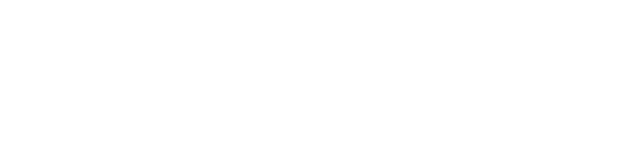
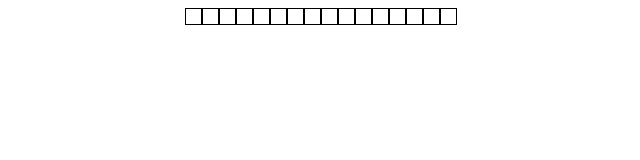
Before and after one commit to Zupi-HR/project-etch-a-sketch, a plain HTML site: page index.html in a window 1280 px wide. Shown: the whole page, without its empty margins (139-779 px from the left). Drawn offline with Linux system fonts and the light colour scheme.

Commit message:
created 16 row divs
need to figure how to go to the new line and create 16 divs again

```diff
--- a/index.html
+++ b/index.html
@@ -9,6 +9,6 @@
     <script src="script.js" defer></script>
 </head>
 <body>
-
+    <div id="container"></div>
 </body>
 </html>
--- a/script.js
+++ b/script.js
@@ -0,0 +1,6 @@
+const container = document.querySelector('#container');
+
+for (i = 1; i <= 16; i++) {
+    const columnDiv = document.createElement('div');
+    container.appendChild(columnDiv).classList.add('gridRow');
+}
--- a/style.css
+++ b/style.css
@@ -0,0 +1,11 @@
+#container {
+    display: flex;
+    width: 50%;
+    margin: auto;
+}
+
+#container div {
+    border: 1px solid black;
+    height: 15px;
+    width: 15px;
+}
```
